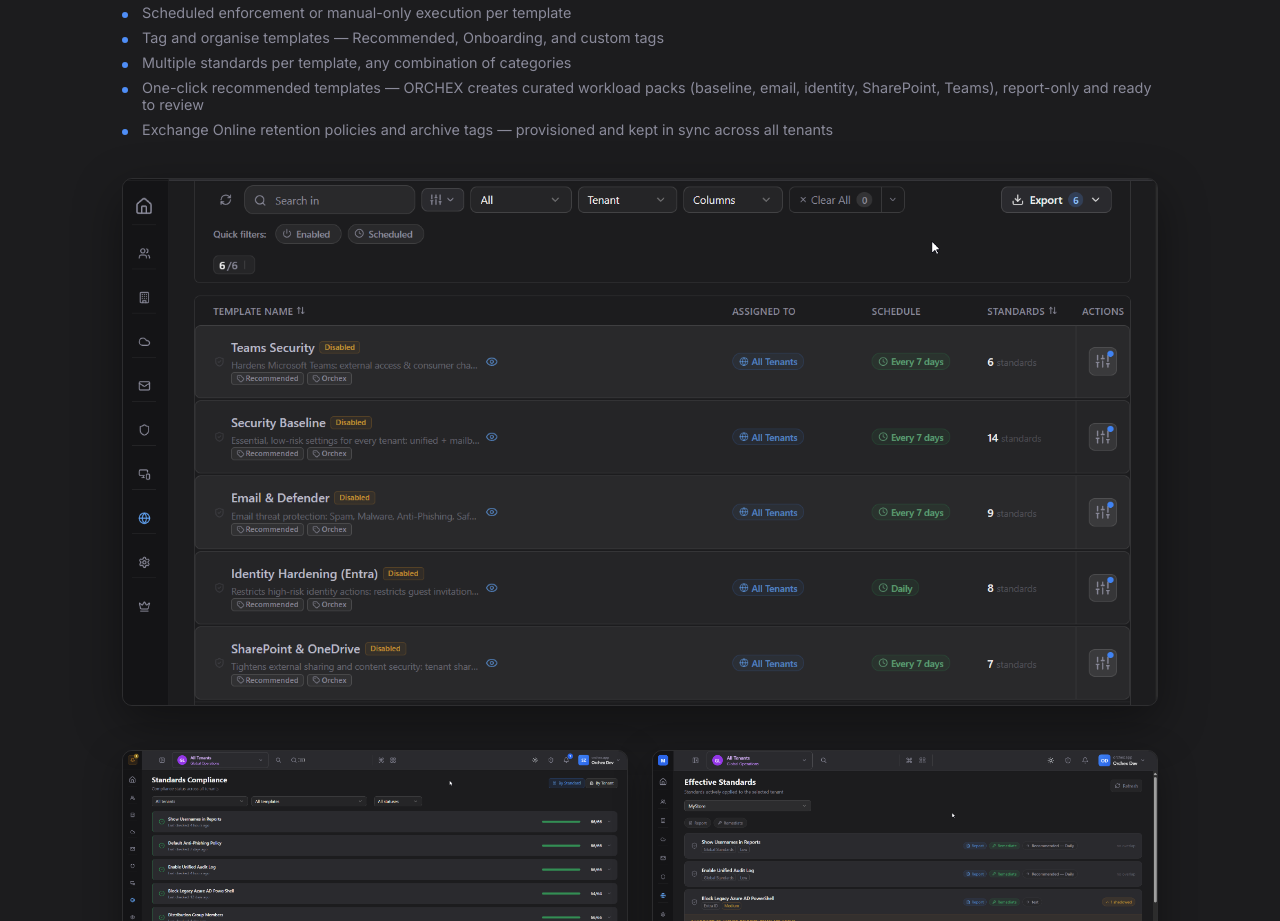
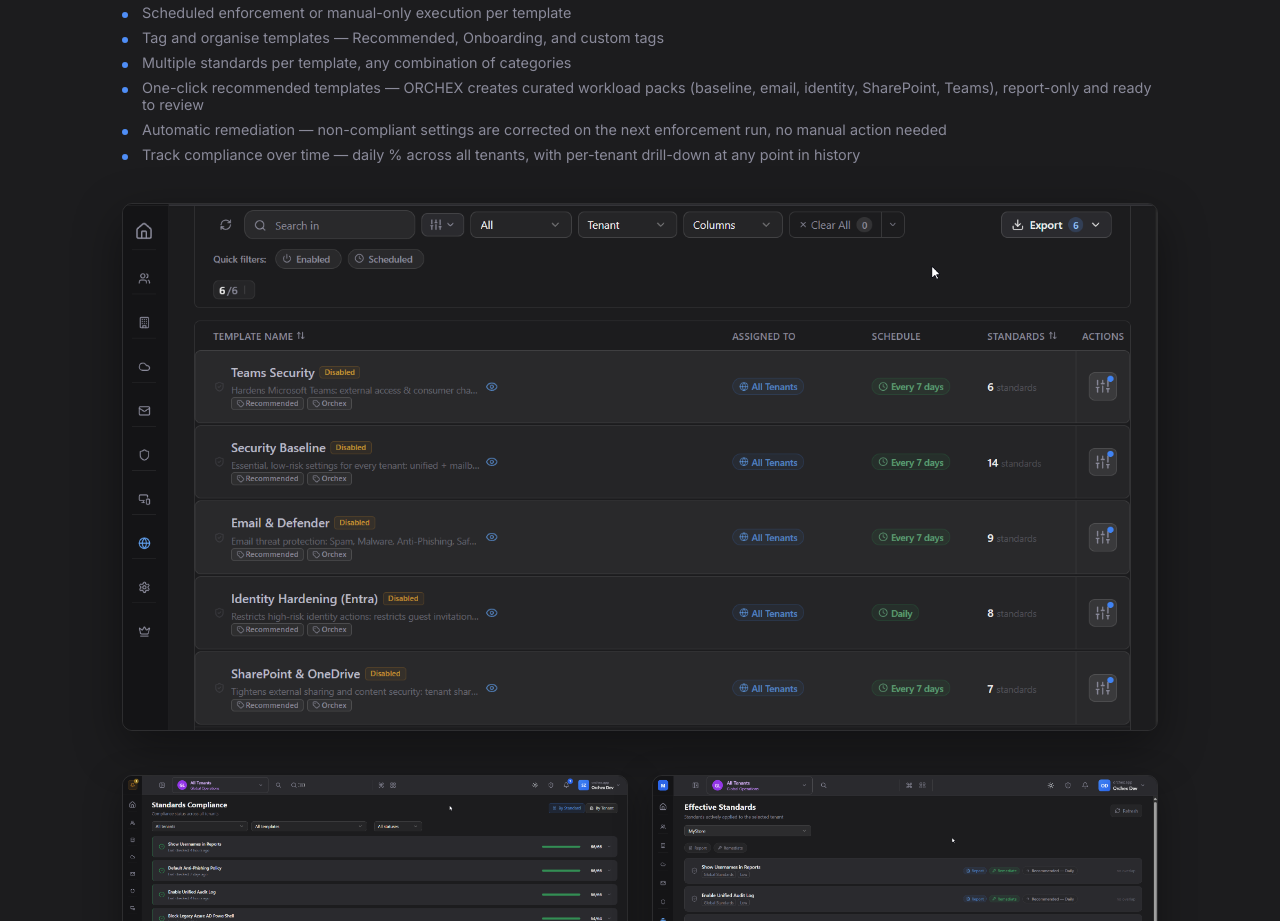
Before and after one commit to sasa-z/orchex-website, a Vue app: page / in a window 1280 px wide. Shown: the part 3340-4261 px from the top of the page. Built offline with nearby package versions, Linux system fonts and the light colour scheme.

Commit message:
content: update standards section — add remediation and trend tracking bullets
Co-Authored-By: Claude Sonnet 4.6 <noreply@anthropic.com>

```diff
--- a/src/App.vue
+++ b/src/App.vue
@@ -136,7 +136,8 @@
             <li>Tag and organise templates — Recommended, Onboarding, and custom tags</li>
             <li>Multiple standards per template, any combination of categories</li>
             <li>One-click recommended templates — ORCHEX creates curated workload packs (baseline, email, identity, SharePoint, Teams), report-only and ready to review</li>
-            <li>Exchange Online retention policies and archive tags — provisioned and kept in sync across all tenants</li>
+            <li>Automatic remediation — non-compliant settings are corrected on the next enforcement run, no manual action needed</li>
+            <li>Track compliance over time — daily % across all tenants, with per-tenant drill-down at any point in history</li>
           </ul>
         </div>
         <div class="feature-wide-img">
```
